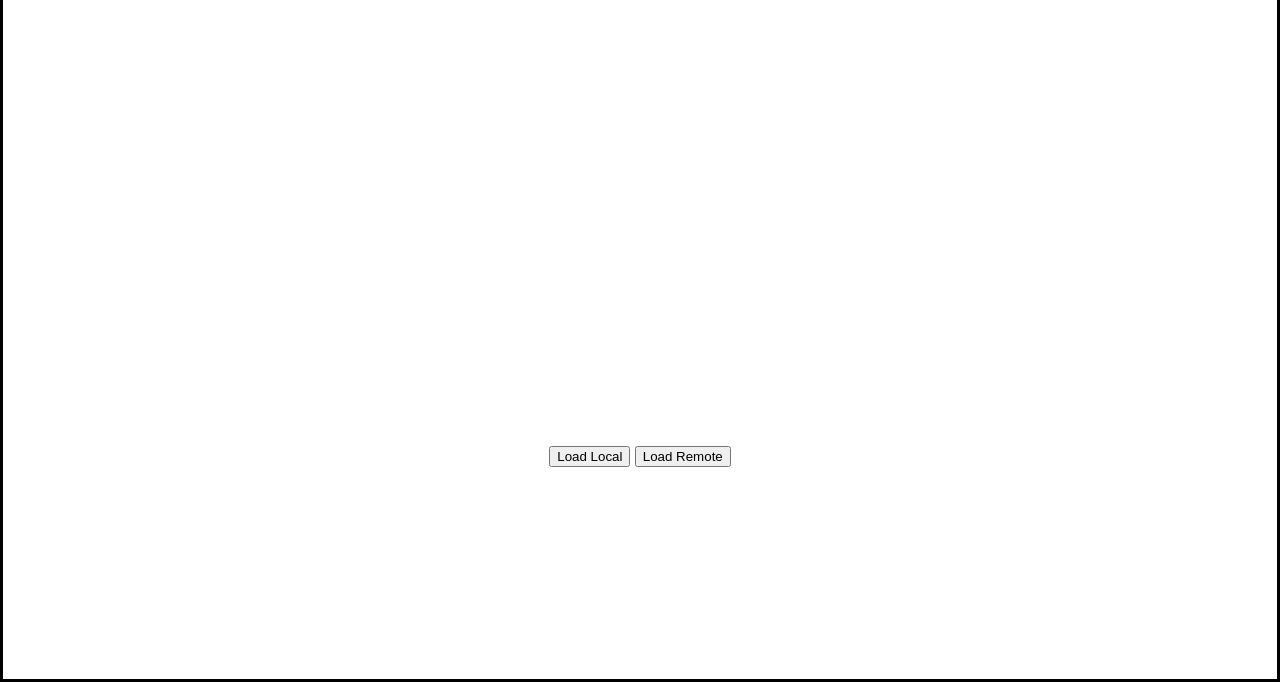
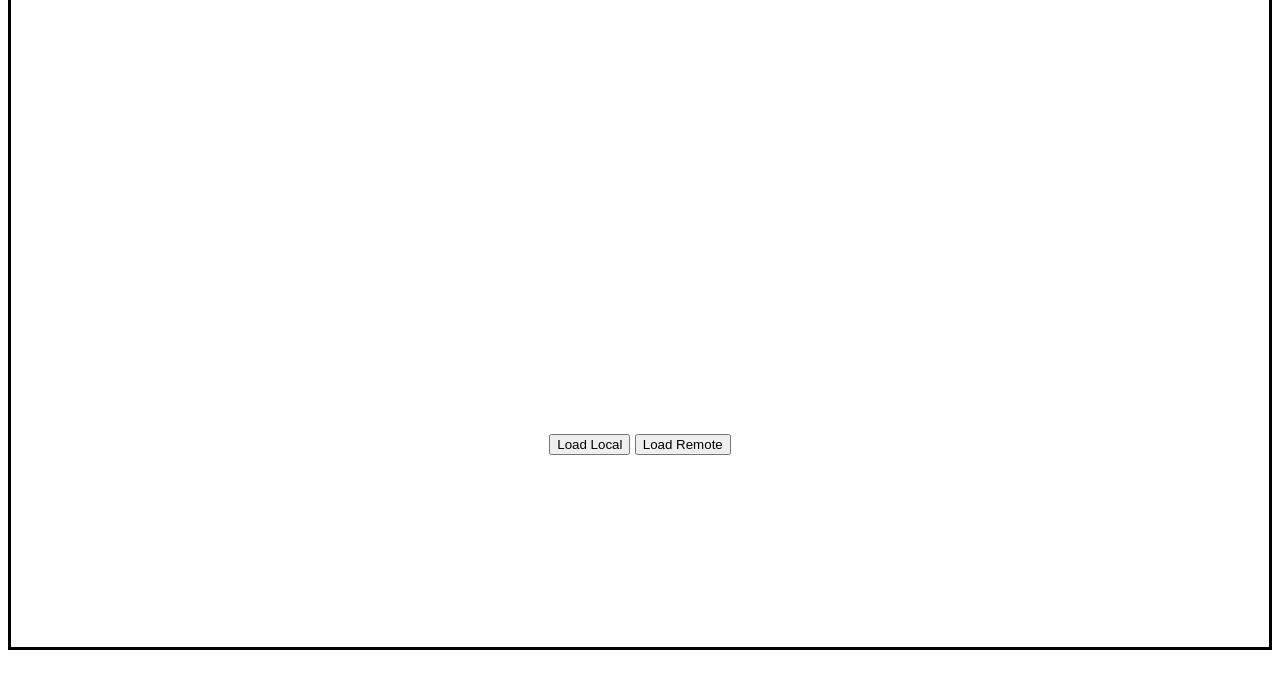
Before and after one commit to niroopkris/cse134b-hw5, a plain HTML site: page projects.html in a window 1280 px wide. Shown: the part 164-846 px from the top of the page. After the commit the page ends 822 px from the top, so only its background shows below. Drawn offline with Linux system fonts and the light colour scheme.

Commit message:
quick edit to projects.html's inner style. should now have the same look as the other pages

```diff
--- a/js/my-component.js
+++ b/js/my-component.js
@@ -33,7 +33,7 @@ class MyProject extends HTMLElement {
         //              <a class="desc" href=${aLink} target="_blank">Github Project</a>
         //         </hgroup>
         //         <picture>
-        //                 <source media="(max-width:1024px)" srcset="${imageBackup}">
+        //              <source media="(max-width:1024px)" srcset="${imageBackup}">
         //              <img src="${imageUrl}" alt="${projName} Website Img">
         //         </picture>
         //     </div>
--- a/projects.html
+++ b/projects.html
@@ -9,9 +9,6 @@
     <script src="js/on-load.js"></script>
     <style>
         body {
-            margin: 0;
-            padding: 20px;
-            text-align: center;
         }
 
         hgroup {
```
